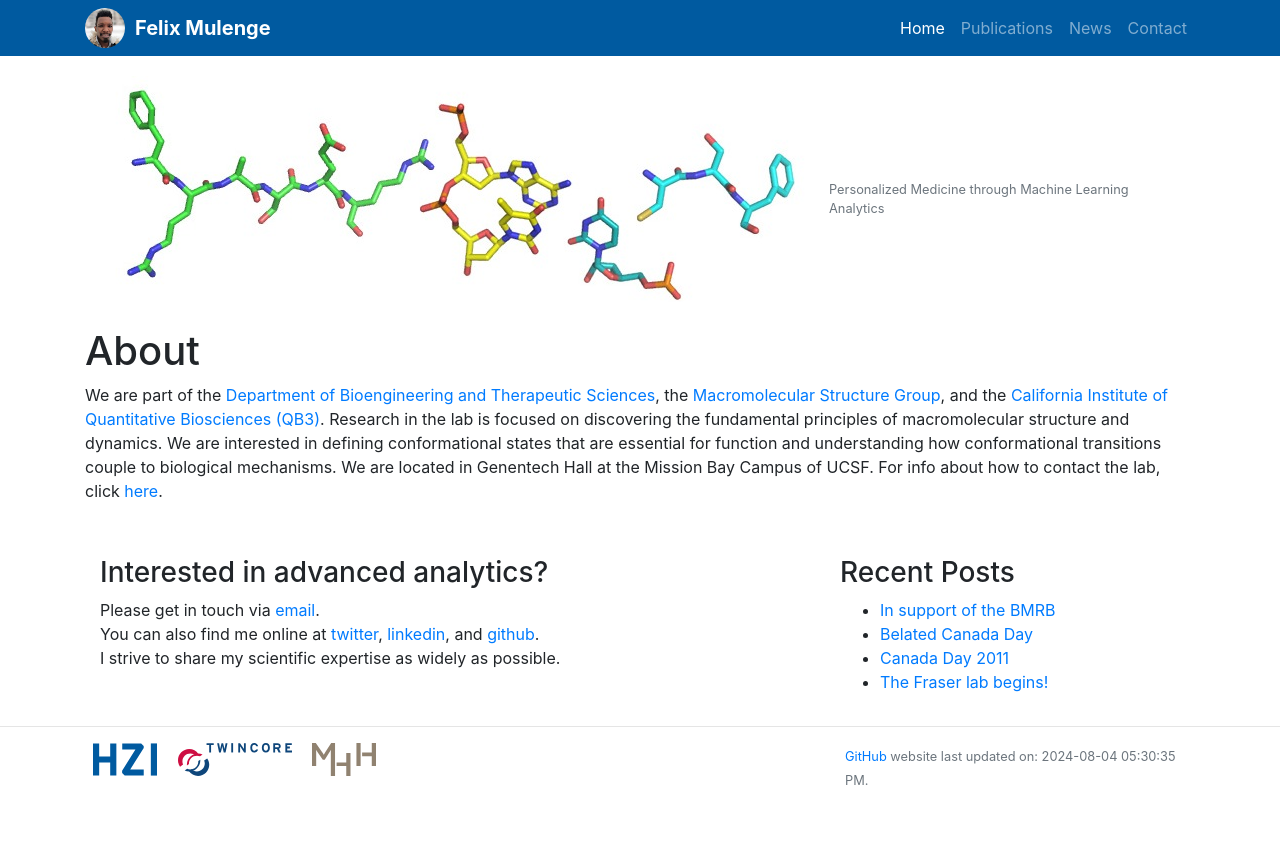
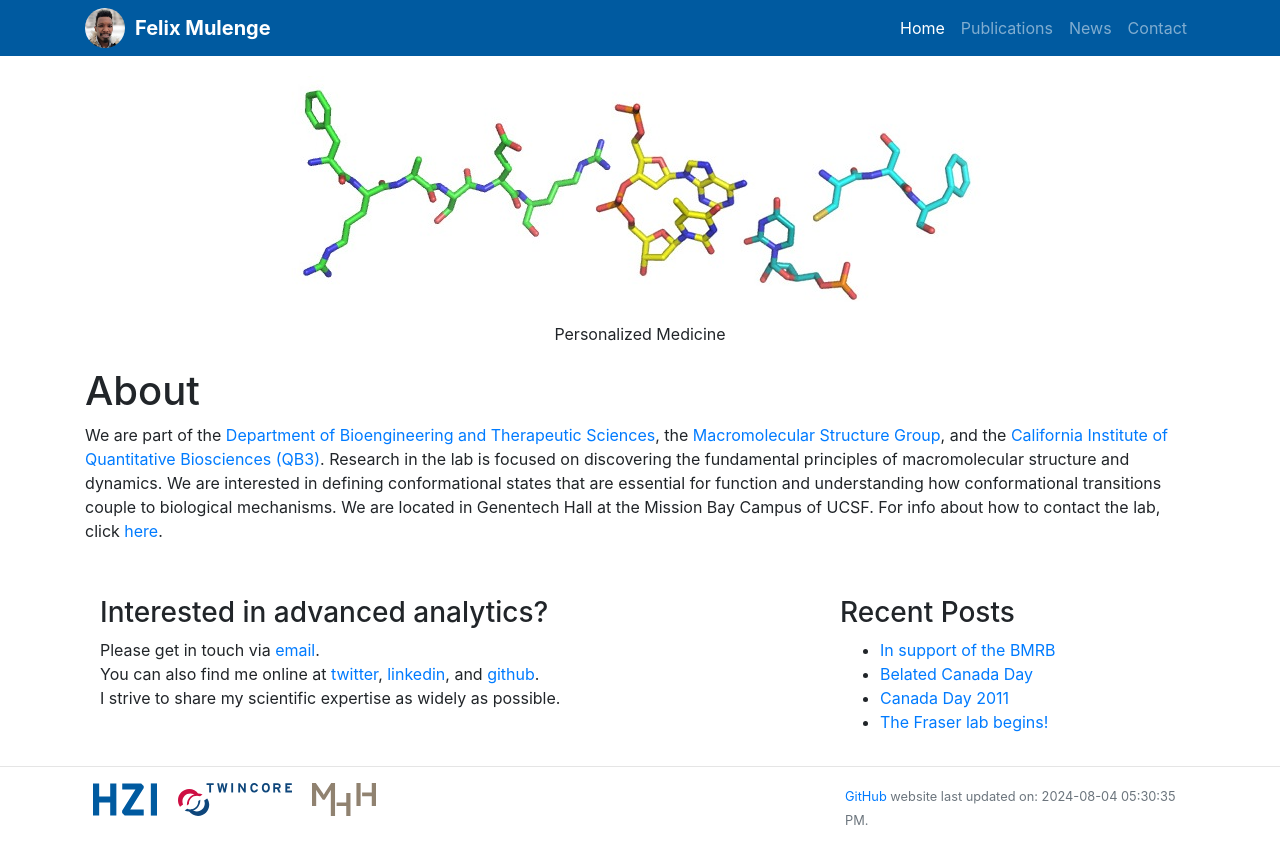
Before and after one commit to fmulenge/fmulenge.github.io, a Jekyll site: the page built from index.md, in a window 1280 px wide. Shown: the top 864 px of the page. Built offline with Jekyll 4.4.1, drawn with Linux system fonts in a browser that asks for light colours.

Commit message:
Update home.html

```diff
--- a/_layouts/home.html
+++ b/_layouts/home.html
@@ -1,9 +1,9 @@
 {% include header.html %}
 
 <div class="container">
-    <div class="image-with-text">
-        <img class="img-fluid mx-auto d-block" src="/static/img/logo/jf_aa_logo.jpg" alt="">
-        <small class="text-muted">Personalized Medicine through Machine Learning Analytics</small>
+    <div style="text-align: center">
+        <img src="/static/img/logo/jf_aa_logo.jpg" alt="">
+        <p>Personalized Medicine</p>
     </div>
     <div class="row">
         <div class="col-md-15">
```
